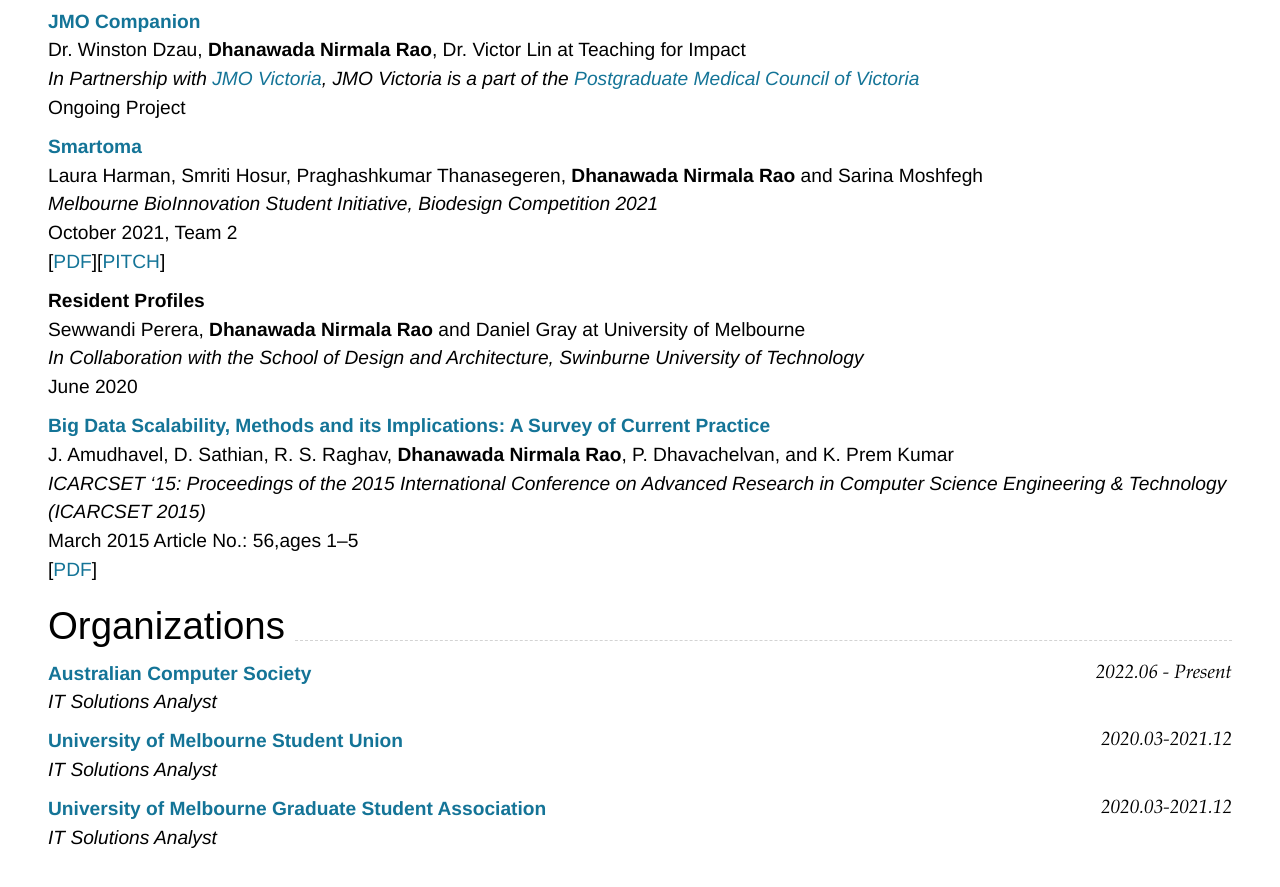
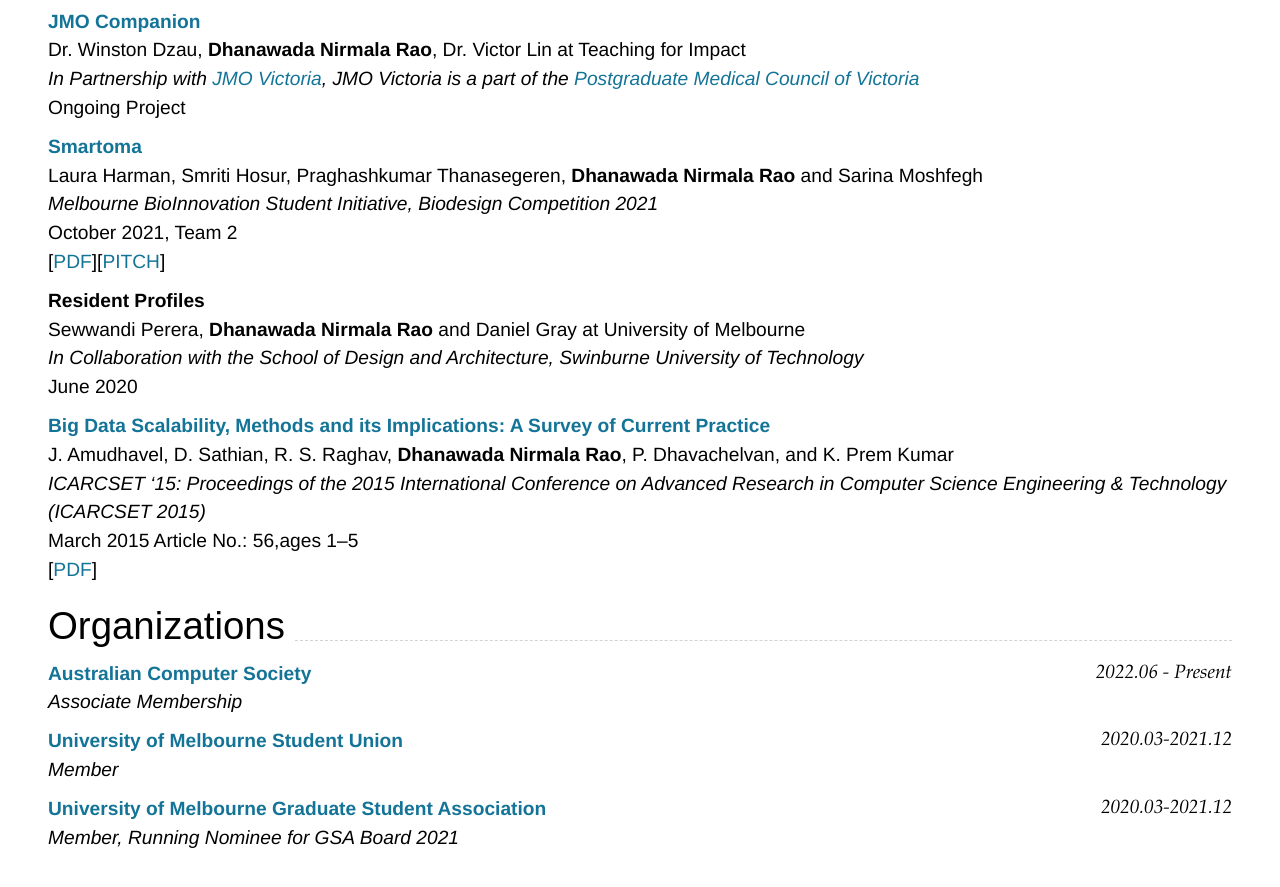
Before and after one commit to thedhanawada/me, a Jekyll site: the page built from index.md, in a window 1280 px wide and 900 px high, scrolled down 2705 px. Shown: the top 887 px of the window. Built offline with Jekyll 4.4.1, drawn with Linux system fonts in a browser that asks for light colours; nearby versions of some CDN libraries.

Commit message:
Update index.md

```diff
--- a/index.md
+++ b/index.md
@@ -170,8 +170,8 @@ _ICARCSET '15: Proceedings of the 2015 International Conference on Advanced Rese
 ## Organizations
 
 ### **[Australian Computer Society](https://www.acs.org.au/){:target="_blank"}** `2022.06 - Present`
-_IT Solutions Analyst_<br>
+_Associate Membership_<br>
 ### **[University of Melbourne Student Union](https://umsu.unimelb.edu.au/){:target="_blank"}** `2020.03-2021.12`
-_IT Solutions Analyst_<br>
+_Member_<br>
 ### **[University of Melbourne Graduate Student Association](https://umsu.unimelb.edu.au/){:target="_blank"}** `2020.03-2021.12`
-_IT Solutions Analyst_<br>
+_Member, Running Nominee for GSA Board 2021_<br>
```
